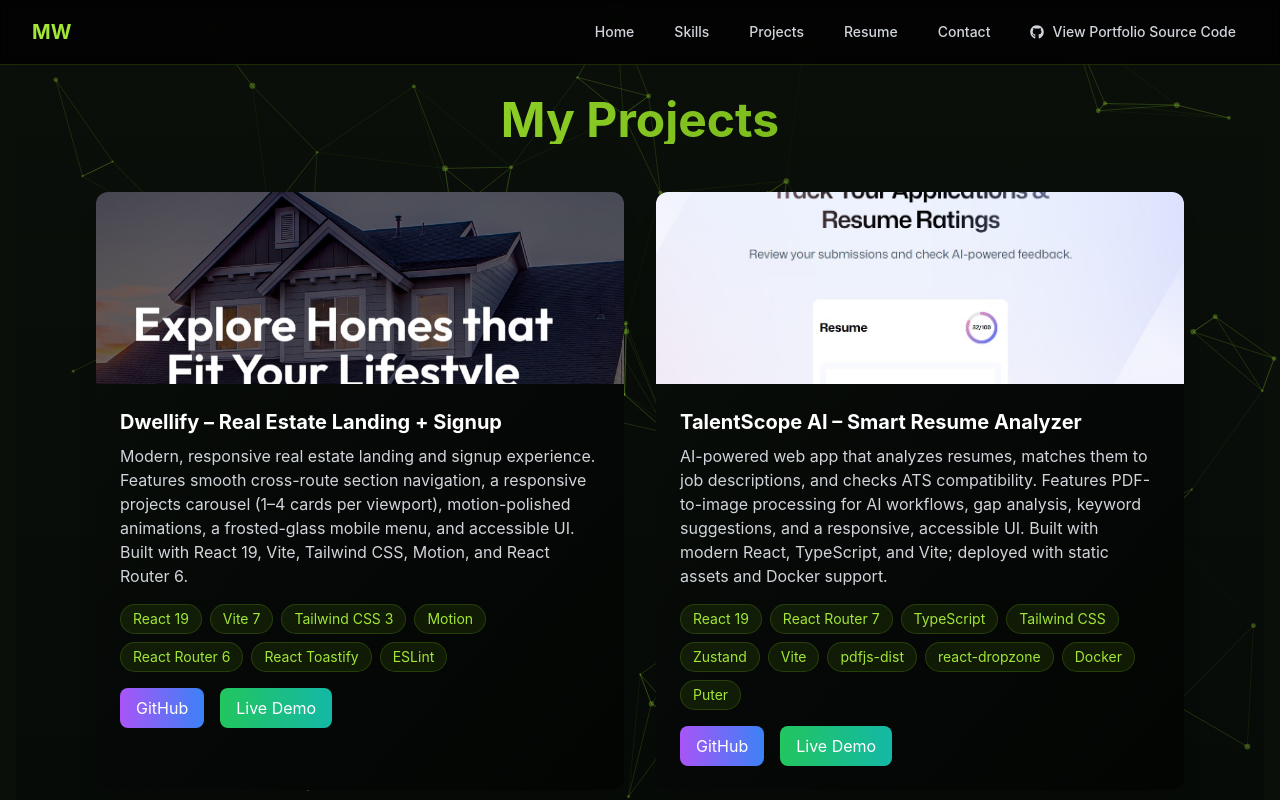
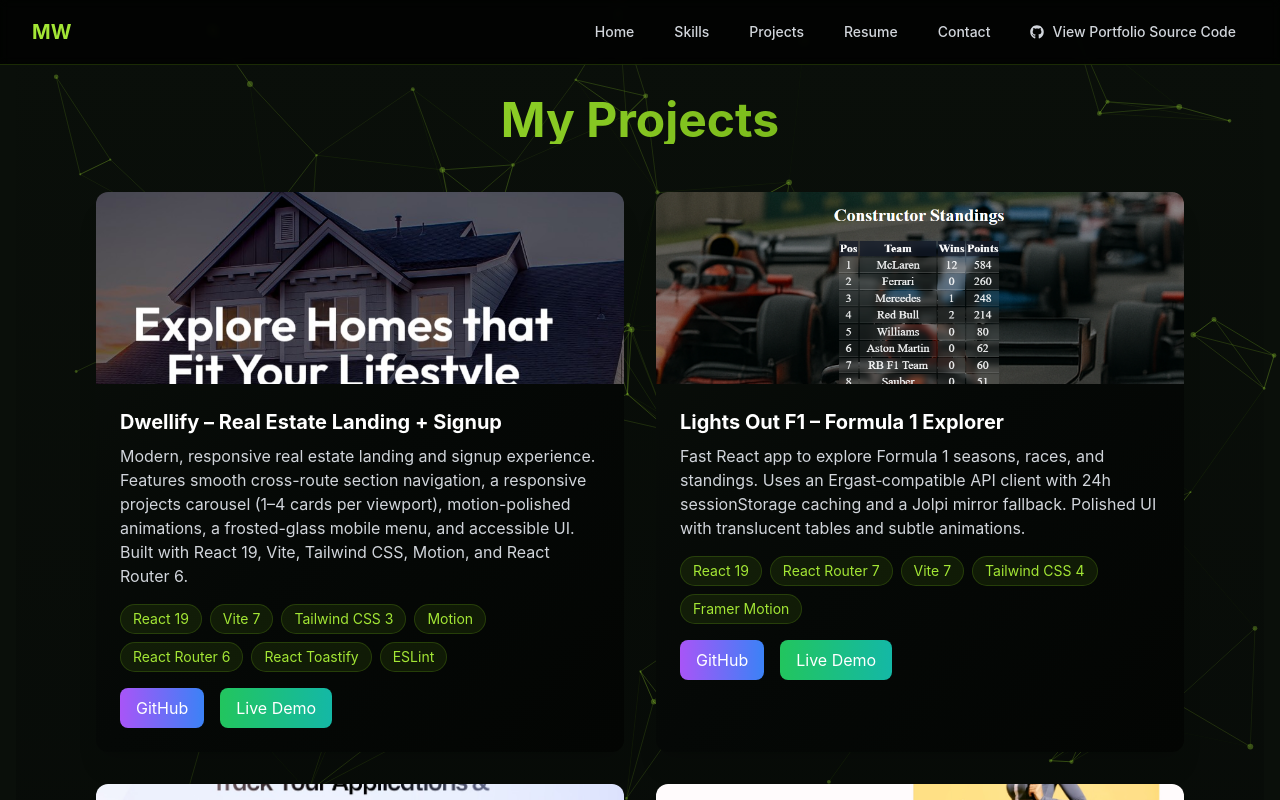
Before and after one commit to MLWester/Portfolio-Website, a React (Create React App) app: page /projects in a window 1280 px wide. Shown: the top 800 px of the page. Built offline with nearby package versions, Linux system fonts and the light colour scheme.

Commit message:
Added LightoutF1

```diff
--- a/src/pages/Projects.js
+++ b/src/pages/Projects.js
@@ -18,6 +18,20 @@
     ],
     github: "https://github.com/MLWester/Dwellify---Real-Estate-App",
     demo: "https://dwellifyrealestate.netlify.app"
+  },
+  {
+    title: "Lights Out F1 – Formula 1 Explorer",
+    description: "Fast React app to explore Formula 1 seasons, races, and standings. Uses an Ergast‑compatible API client with 24h sessionStorage caching and a Jolpi mirror fallback. Polished UI with translucent tables and subtle animations.",
+    image: "/images/lightsoutpic.png",
+    technologies: [
+      "React 19",
+      "React Router 7",
+      "Vite 7",
+      "Tailwind CSS 4",
+      "Framer Motion"
+    ],
+    github: "https://github.com/MLWester/Lights-Out",
+    demo: "https://Lights-OutF1.netlify.app"
   },
   {
     title: "TalentScope AI – Smart Resume Analyzer",
```
Also changed, not shown: public/images/lightsoutpic.png (added).
